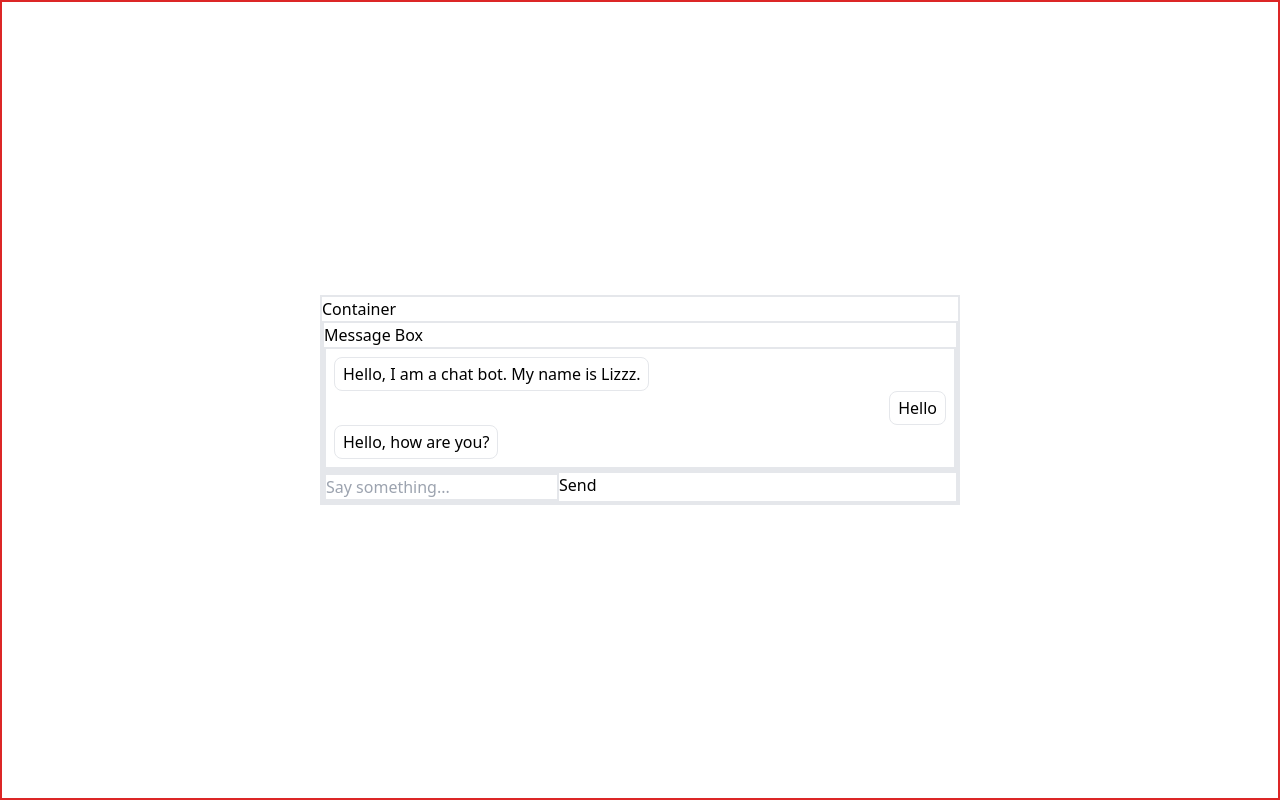
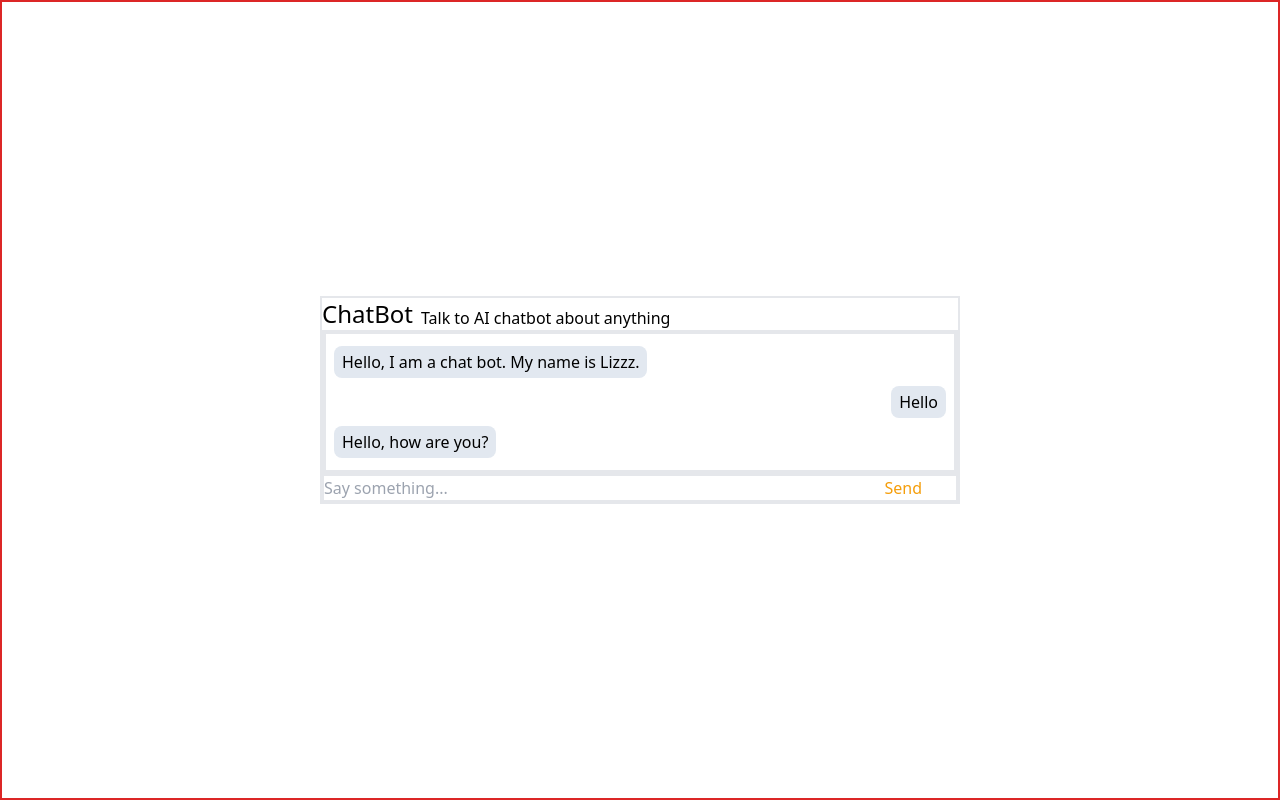
Before and after one commit to CAFECA-IO/chat-bot-lizzz, a Next.js app: page / in a window 1280 px wide. Built offline with nearby package versions, Linux system fonts and the light colour scheme.

Commit message:
styled: button & message & homepage

```diff
--- /dev/null
+++ b/src/components/button.tsx
@@ -0,0 +1,18 @@
+// components/Button.tsx
+
+import React from 'react';
+
+interface ButtonProps {
+  onClick: () => void;
+  children: React.ReactNode;
+}
+
+const Button: React.FC<ButtonProps> = ({onClick, children}) => {
+  return (
+    <button className="text-amber-500" onClick={onClick}>
+      {children}
+    </button>
+  );
+};
+
+export default Button;
--- a/src/components/message.tsx
+++ b/src/components/message.tsx
@@ -3,8 +3,12 @@ export interface IMessageProps {
   message: IMessage;
 }
 
-export const Message = ({message}: IMessageProps) => {
+const Message = ({message}: IMessageProps) => {
   const color = message.sender === 'user' ? 'self-end' : 'self-start';
 
-  return <div className={`${color}	w-fit rounded-lg	 border px-2 py-1	`}>{message.content}</div>;
+  return (
+    <div className={`${color}	my-1 w-fit rounded-lg bg-slate-200 px-2 py-1	`}>{message.content}</div>
+  );
 };
+
+export default Message;
--- a/src/pages/index.tsx
+++ b/src/pages/index.tsx
@@ -1,4 +1,5 @@
-import {Message} from '../components/message';
+import Message from '../components/message';
+import Button from '../components/button';
 import {useState} from 'react';
 
 const dummyMessages = [
@@ -39,28 +40,35 @@ const Homepage = () => {
 
   return (
     <main className="flex min-h-screen items-center justify-center border-2 border-red-600">
+      {/* Container */}
       <div className="w-full max-w-screen-sm border-2	">
-        Container
+        <div className="flex items-end	">
+          <h1 className="mr-2 text-2xl">ChatBot</h1>
+          <p>Talk to AI chatbot about anything</p>
+        </div>
+
+        {/* Message Box */}
         <div className="border-2">
-          Message Box
           <div className="flex flex-col border-2 p-2">
             {messages.map(message => (
               <Message key={message.id} message={message} />
             ))}
           </div>
         </div>
-        <div className="flex border-2">
-          {/* Input Box */}
-          <div className="border-2">
+
+        {/* Input Box */}
+        <div className="flex border-2	">
+          <div className="w-5/6">
             <input
+              className="w-full"
               type="text"
               value={userInput}
               placeholder="Say something..."
               onChange={handleTextInput}
             />
           </div>
-          <div>
-            <button onClick={handleSendMessage}>Send</button>
+          <div className="w-1/6 text-center	">
+            <Button onClick={handleSendMessage}>Send</Button>
           </div>
         </div>
       </div>
```
